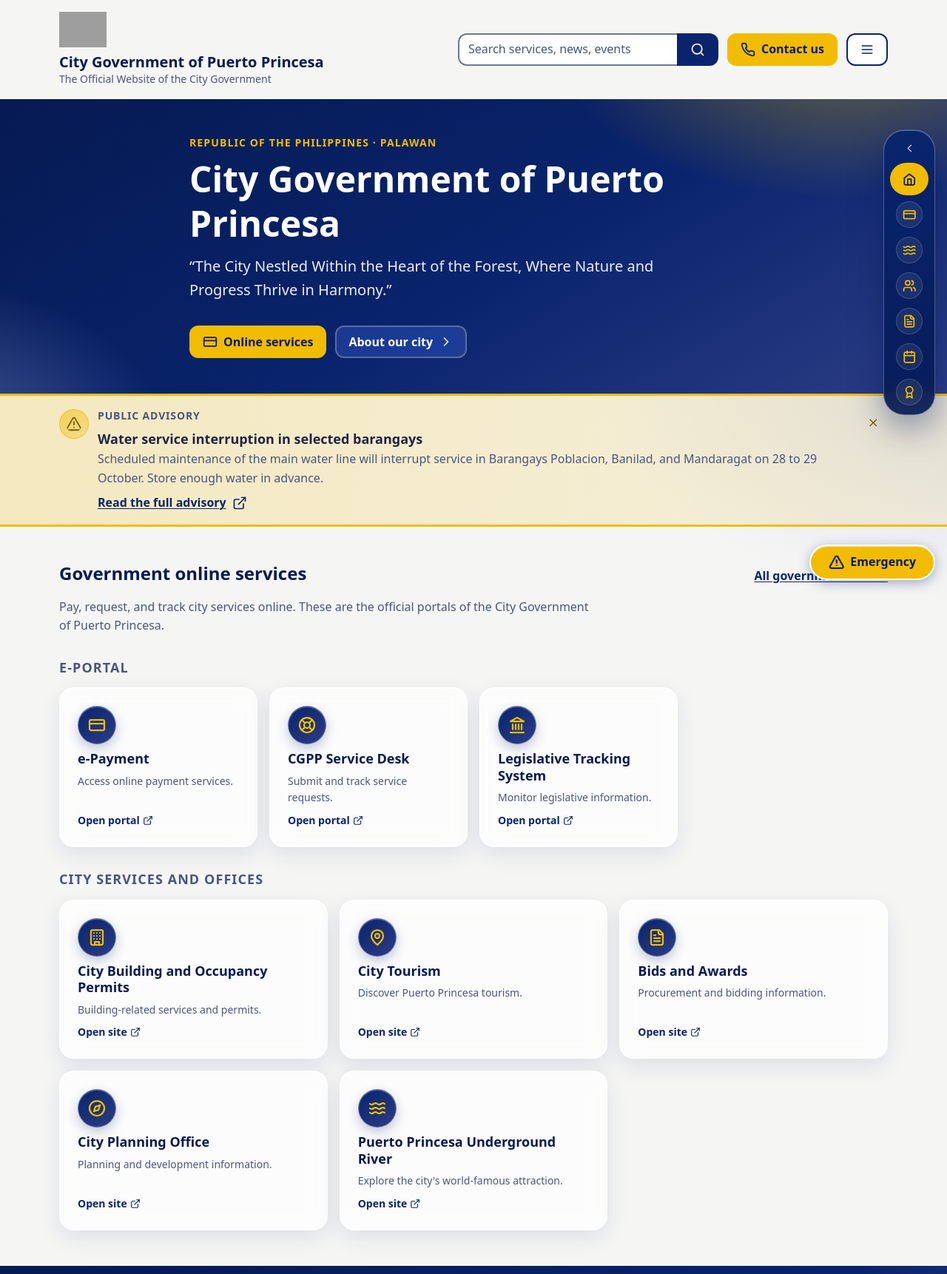
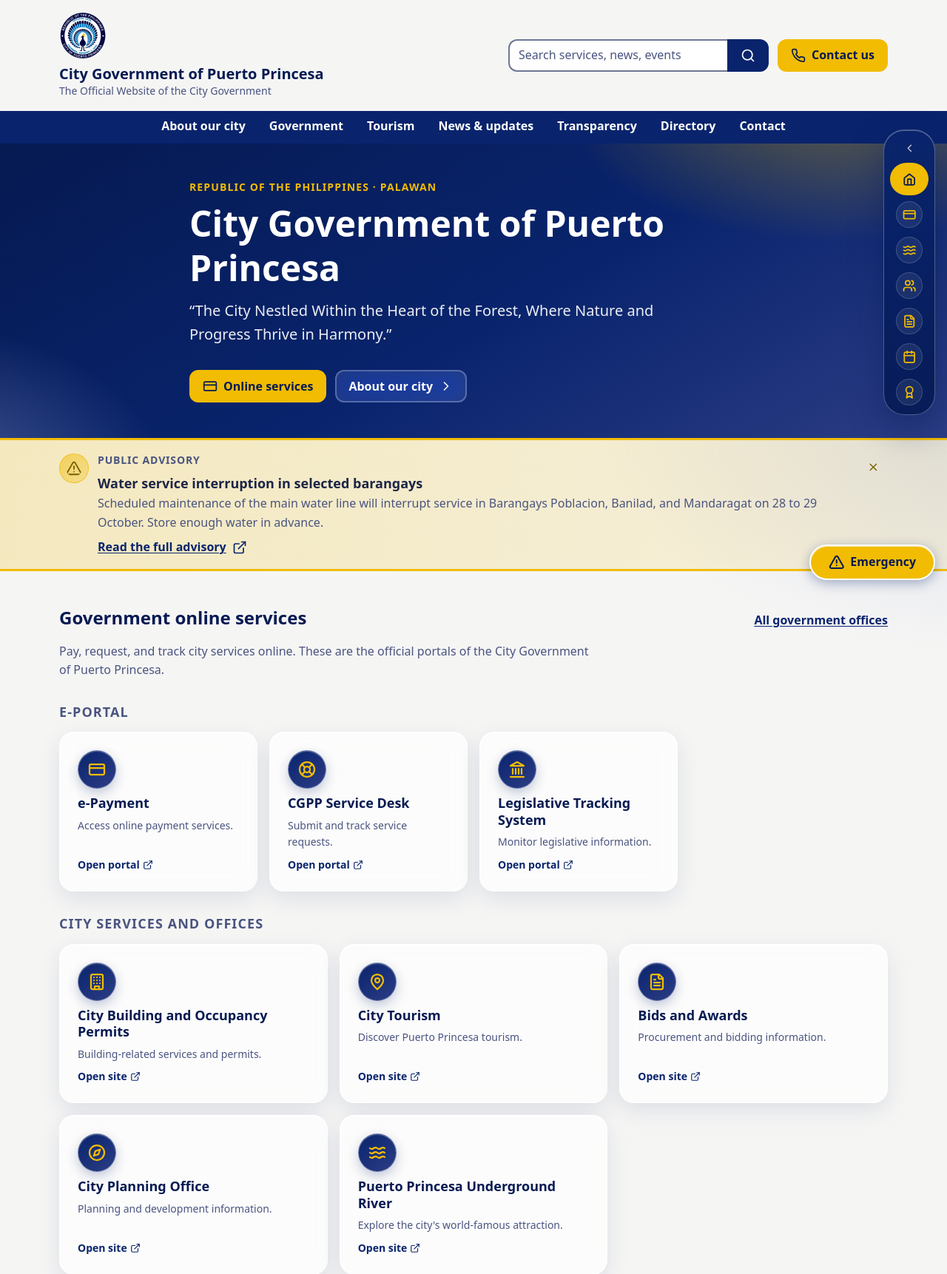
Before and after one commit to NexieMadia23/ppc-website-redesign, a Django app: page / in a window 1280 px wide. Shown: the top 1722 px of the page at 74% size. Run offline with Django 5.2, Linux system fonts and the light colour scheme; grey boxes are pictures that could not be loaded.

Commit message:
Use the official city logo as the favicon and keep the nav bar on mobile
- Generate favicon.ico (16/32/48) plus PNG icons from the official city logo, link them in base.html and redirect /favicon.ico to the real icon
- Serve the brand logo locally (102 KB) instead of hotlinking the 1.8 MB original
- Main nav is now always visible: one swipeable row on phones, wrapped and centred from 60rem; the menu toggle and its JS are gone

```diff
--- a/config/urls.py
+++ b/config/urls.py
@@ -1,7 +1,9 @@
 from django.conf import settings
 from django.conf.urls.static import static
 from django.contrib import admin
+from django.templatetags.static import static as static_url
 from django.urls import path
+from django.views.generic import RedirectView
 
 from content import views
 from content.navigation import PAGES
@@ -36,5 +38,11 @@ for name, route, title in PAGES:
     else:
         urlpatterns.append(path(route, views.placeholder, {"title": title}, name=name))
 
+# Browsers and crawlers still ask for /favicon.ico directly. Point it at the
+# real icon (the official city logo) so the tab never falls back to a 404.
+urlpatterns.append(
+    path("favicon.ico", RedirectView.as_view(url=static_url("favicon.ico"), permanent=True))
+)
+
 if settings.DEBUG:
     urlpatterns += static(settings.MEDIA_URL, document_root=settings.MEDIA_ROOT)
--- a/static/css/base.css
+++ b/static/css/base.css
@@ -84,21 +84,34 @@ main:focus { outline: none; }
 .search input::placeholder { color: var(--color-text-muted); opacity: 1; }
 .search .btn { border-radius: 0 var(--radius) var(--radius) 0; }
 
-/* ---------- Main navigation (mobile-first) ---------- */
-.nav-toggle { display: none; }
-.js .nav-toggle { display: inline-flex; }
+/* ---------- Main navigation (visible at every width) ---------- */
+/* The bar never collapses behind a menu button. On phones the links become one
+   scrollable row (swipe sideways); from 60rem they wrap and centre inside the
+   container. */
 .site-nav { background: var(--color-primary); color: #fff; }
-.js .site-nav { display: none; }
-.js .site-nav.is-open { display: block; }
-.site-nav__list { list-style: none; margin: 0 auto; padding-block: 0; display: flex; flex-direction: column; }
+.site-nav__list {
+  list-style: none; margin: 0 auto; padding-block: 0;
+  display: flex; flex-direction: row; flex-wrap: nowrap;
+  overflow-x: auto; overscroll-behavior-x: contain;
+  -webkit-overflow-scrolling: touch;
+  scrollbar-width: thin;
+  scrollbar-color: rgba(255, 255, 255, 0.45) transparent;
+}
+.site-nav__list::-webkit-scrollbar { height: 4px; }
+.site-nav__list::-webkit-scrollbar-track { background: transparent; }
+.site-nav__list::-webkit-scrollbar-thumb {
+  background: rgba(255, 255, 255, 0.45); border-radius: 999px;
+}
 .site-nav a {
   display: flex; align-items: center; min-height: var(--tap);
-  padding: 0 var(--space-3); color: #fff; font-weight: 600; text-decoration: none;
-  border-bottom: 1px solid rgba(255, 255, 255, 0.25);
+  padding: 0 var(--space-3); color: #fff; font-weight: 600;
+  text-decoration: none; white-space: nowrap;
+  border-bottom: 3px solid transparent;
 }
 .site-nav a:hover { background: var(--color-primary-dark); color: #fff; }
 .site-nav a[aria-current="page"] {
   background: var(--color-primary-dark);
+  border-bottom-color: var(--color-accent);
   text-decoration: underline; text-decoration-thickness: 3px; text-underline-offset: 0.3em;
 }
 
@@ -106,10 +119,8 @@ main:focus { outline: none; }
   .brand { flex: 0 1 auto; }
   .header-actions { flex: 1 1 auto; justify-content: flex-end; }
   .search { max-width: 22rem; }
-  /* The nav-toggle stays visible at every width/orientation so the header
-     is consistent across devices — only the opened menu's layout changes. */
-  .site-nav__list { flex-direction: row; flex-wrap: wrap; }
-  .site-nav a { border-bottom: 0; padding: 0 var(--space-4); }
+  .site-nav__list { flex-wrap: wrap; justify-content: center; overflow-x: visible; }
+  .site-nav a { padding: 0 var(--space-4); }
 }
 
 /* ---------- Page content ---------- */
--- a/static/js/main.js
+++ /dev/null
@@ -1,22 +0,0 @@
-// Mobile menu toggle. Without JavaScript the menu simply stays open and visible.
-(function () {
-  var toggle = document.querySelector("[data-nav-toggle]");
-  var nav = document.getElementById("primary-nav");
-  if (!toggle || !nav) return;
-
-  function setOpen(open) {
-    toggle.setAttribute("aria-expanded", String(open));
-    nav.classList.toggle("is-open", open);
-  }
-
-  toggle.addEventListener("click", function () {
-    setOpen(toggle.getAttribute("aria-expanded") !== "true");
-  });
-
-  document.addEventListener("keydown", function (e) {
-    if (e.key === "Escape" && toggle.getAttribute("aria-expanded") === "true") {
-      setOpen(false);
-      toggle.focus();
-    }
-  });
-})();
--- a/templates/base.html
+++ b/templates/base.html
@@ -6,12 +6,16 @@
   <title>{% block title %}{{ SITE_NAME }}{% endblock %}</title>
   <meta name="description" content="{% block meta_description %}Official website of the City Government of Puerto Princesa, Palawan.{% endblock %}">
   <meta name="theme-color" content="#14532d">
+  {# Official Puerto Princesa City logo, used as the browser tab / home screen icon. #}
+  <link rel="icon" href="{% static 'favicon.ico' %}" sizes="any">
+  <link rel="icon" type="image/png" sizes="32x32" href="{% static 'img/favicon-32.png' %}">
+  <link rel="icon" type="image/png" sizes="16x16" href="{% static 'img/favicon-16.png' %}">
+  <link rel="apple-touch-icon" sizes="180x180" href="{% static 'img/apple-touch-icon.png' %}">
   <script>document.documentElement.classList.add("js");</script>
   <link rel="stylesheet" href="{% static 'css/tokens.css' %}">
   <link rel="stylesheet" href="{% static 'css/base.css' %}">
   <link rel="stylesheet" href="{% static 'css/components.css' %}">
   {% block extra_css %}{% endblock %}
-  <script src="{% static 'js/main.js' %}" defer></script>
   {# PROTOTYPE: remove prototype.js (and its styles in base.css) when the redesign is merged. #}
   <script src="{% static 'js/prototype.js' %}" defer></script>
 </head>
--- a/templates/partials/header.html
+++ b/templates/partials/header.html
@@ -1,4 +1,4 @@
-<header class="site-header">
+{% load static %}<header class="site-header">
   {% if SITE_PHONE or SITE_EMAIL %}
   <div class="topbar on-dark">
     <div class="container topbar__inner">
@@ -19,9 +19,9 @@
   {% endif %}
 
   <div class="container header-main">
-    {# PROTOTYPE: logo hotlinked from the live city site; replace with a local static image before launch. #}
+    {# Official city logo, downloaded from the live city site into static/img/. #}
     <a class="brand" href="{% url 'home' %}">
-      <img class="brand__logo" src="https://puertoprincesa.ph/wp-content/uploads/2025/08/PPC-LOGO-PNG.png" alt="" width="64" height="64">
+      <img class="brand__logo" src="{% static 'img/ppc-logo.png' %}" alt="" width="64" height="64">
       <span>
         <span class="brand__name">{{ SITE_NAME }}</span>
         <span class="brand__tag">The Official Website of the City Government</span>
@@ -41,9 +41,6 @@
         <svg class="icon" aria-hidden="true" focusable="false"><use href="#icon-phone"></use></svg>
         Contact us
       </a>
-      <button class="btn btn--outline nav-toggle" type="button" aria-label="Menu" aria-expanded="false" aria-controls="primary-nav" data-nav-toggle>
-        <svg class="icon" aria-hidden="true" focusable="false"><use href="#icon-menu"></use></svg>
-      </button>
     </div>
   </div>
 
```
Also changed, not shown: README.md, static/favicon.ico (added), static/img/apple-touch-icon.png (added), static/img/favicon-16.png (added), static/img/favicon-32.png (added), static/img/favicon-48.png (added), static/img/ppc-logo.png (added).
